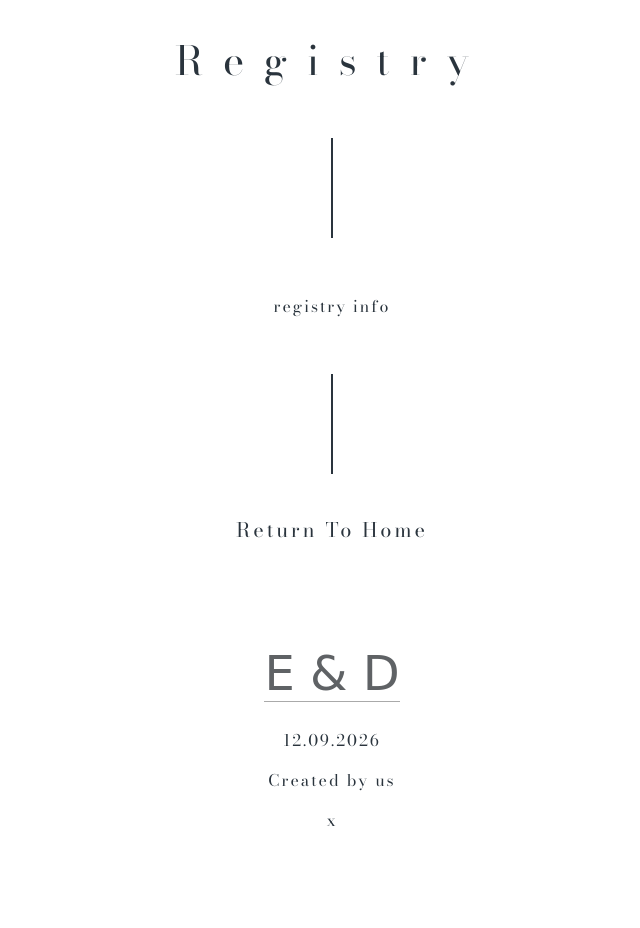
After one commit to Esteph27/wedding-website, a Flask app: page /registry in a window 1280 px wide. The commit adds this page. Shown: the whole page, without its empty margins (308-948 px from the left). Run offline with Flask 3, Linux system fonts and the light colour scheme; parts of the project's set-up code (start-up, migrations or seed data) failed here and were passed over; some web fonts are replaced.

Commit message:
Add registy.html

```diff
--- a/app.py
+++ b/app.py
@@ -75,5 +75,9 @@ def dress_code():
 def faq():
     return render_template("faq.html", show_footer=True)
 
+@app.route("/registry")
+def registry():
+    return render_template("registry.html", show_footer=True)
+
 if __name__ == "__main__":
     app.run(debug=True)
--- a/static/css/style.css
+++ b/static/css/style.css
@@ -350,6 +350,8 @@ footer {
 .delay-13 { animation-delay: 5.4s; }
 .delay-14 { animation-delay: 5.8s; }
 .delay-15 { animation-delay: 6.2s; }
+.delay-16 { animation-delay: 6.6s; }
+.delay-17 { animation-delay: 7s; }
 
 /* ================================
    RSVP page
--- a/templates/base.html
+++ b/templates/base.html
@@ -24,7 +24,7 @@
 
     <!-- block for footer as footer is not shown on the index page -->
     {% if show_footer %}
-    <footer class="container {% if delay_footer %}fade delay-15{% endif %}">
+    <footer class="container {% if delay_footer %}fade delay-17{% endif %}">
       <div id="initials">E & D</div>
       <div class="small-text">
           <p>12.09.2026</p>
--- /dev/null
+++ b/templates/registry.html
@@ -0,0 +1,29 @@
+{% extends "base.html" %}
+
+{% block title %}Registry{% endblock %}
+
+{% block content %}
+
+    <!-- title -->
+    <h1 class="title smaller-title">Registry</h1>
+    <div class="container">
+        <div class="vertical-line"></div>
+    </div>
+
+    <div class="info">
+        <div>
+            <p>registry info</p>
+        </div>
+    </div>
+
+    <div class="container">
+        <div class="vertical-line"></div>
+    </div>
+
+
+    <!-- return to home link -->
+    <div class="container">
+        <a href="{{ url_for('home') }}" id="returnHome" class="page-link">Return To Home</a>
+    </div>
+
+{% endblock %}
```
Also changed, not shown: templates/home.html (+9 -0 lines).
